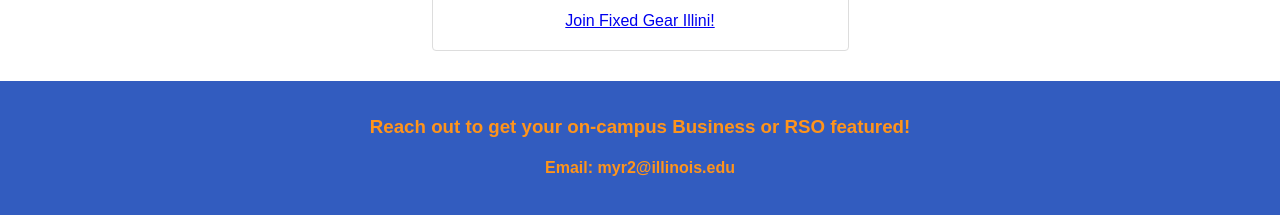
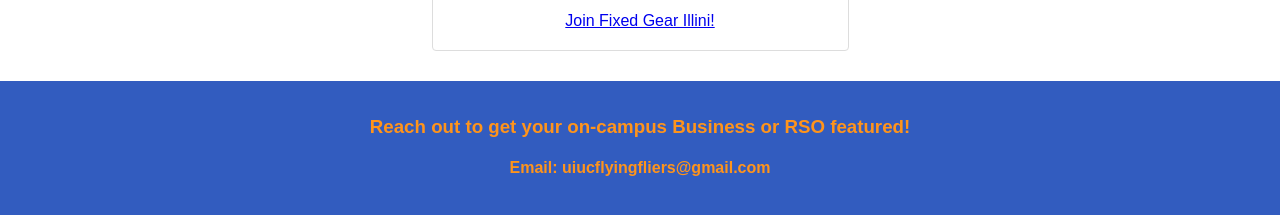
Before and after one commit to MatthewRutter-hub/flyingflier, a plain HTML site: page index.html in a window 1280 px wide. Shown: the part 1252-1467 px from the top of the page. Drawn offline with Linux system fonts and the light colour scheme.

Commit message:
changed email

```diff
--- a/index.html
+++ b/index.html
@@ -38,7 +38,7 @@
 <body>
     <footer>
         <h3>Reach out to get your on-campus Business or RSO featured!</h3>
-        <h4>Email: myr2@illinois.edu</h4>
+        <h4>Email: uiucflyingfliers@gmail.com</h4>
     </footer>
 </body>
 </html>
```
